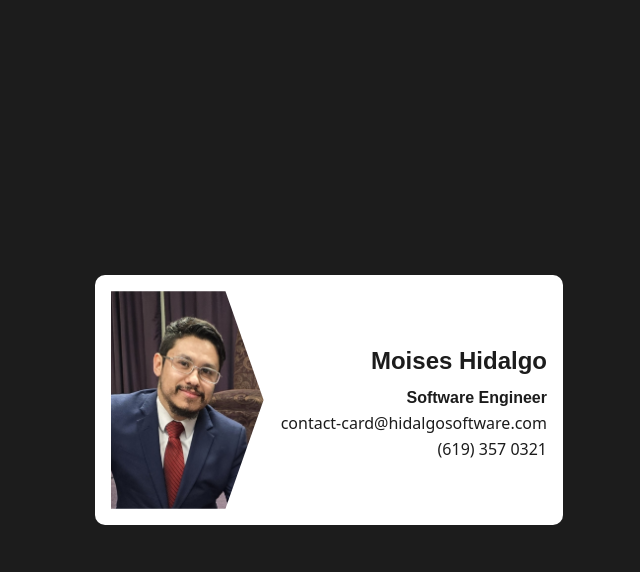
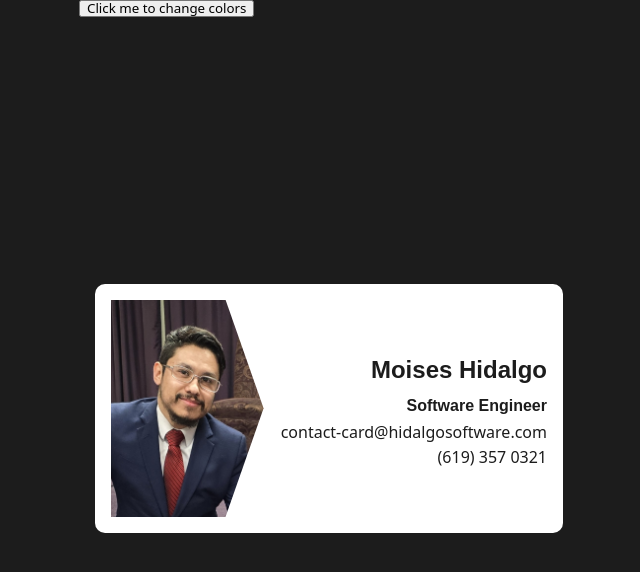
Before and after one commit to Shiinoya/HidalgoSoftware, a SvelteKit app: page /portfolio in a window 1280 px wide. Shown: the top 572 px of the page, without its empty margins (311-951 px from the left). Built offline with nearby package versions, Linux system fonts and the light colour scheme; a web font is replaced by a local one.

Commit message:
Add light/dark mode toggle

```diff
--- /dev/null
+++ b/src/lib/components/smart/Navbar.svelte
@@ -0,0 +1,22 @@
+<script lang="ts">
+  import { changeTheme } from '$lib/utils/color-scheme';
+</script>
+
+<!--
+@component
+
+## Navbar
+Component to allow users navigate or adjust their experience.
+
+### Features
+feature_description
+
+### Props
+- prop_name: prop_description
+-->
+
+<div class="navbar-wrapper">
+  <button on:click={() => changeTheme()}>Click me to change colors</button>
+</div>
+
+<style lang="scss"></style>
--- /dev/null
+++ b/src/lib/utils/color-scheme.ts
@@ -0,0 +1,25 @@
+import { handleLocalStorage } from './localStorage.svelte';
+
+// TODO -- simplify this
+export const changeTheme = (): void => {
+  const prefersDark = window.matchMedia('(prefers-color-scheme: dark)').matches;
+  const currentTheme = handleLocalStorage('theme');
+
+  if (currentTheme === 'light') {
+    document.documentElement.setAttribute('data-theme', 'dark');
+    handleLocalStorage('theme', 'dark');
+  }
+
+  if (currentTheme === 'dark') {
+    document.documentElement.setAttribute('data-theme', 'light');
+    handleLocalStorage('theme', 'light');
+  }
+
+  if (prefersDark && !currentTheme) {
+    document.documentElement.setAttribute('data-theme', 'light');
+    handleLocalStorage('theme', 'light');
+  } else if (!prefersDark && !currentTheme) {
+    document.documentElement.setAttribute('data-theme', 'dark');
+    handleLocalStorage('theme', 'dark');
+  }
+};
--- /dev/null
+++ b/src/lib/utils/localStorage.svelte.ts
@@ -0,0 +1,17 @@
+import { browser } from '$app/environment';
+
+export const handleLocalStorage = (key: string, value?: string): string => {
+  let storedItem = value;
+
+  if (browser) {
+    const item = localStorage.getItem(key);
+
+    if (item) storedItem = JSON.parse(item);
+  }
+
+  if (value) {
+    localStorage.setItem(key, JSON.stringify(value));
+  }
+
+  return storedItem;
+};
--- a/src/routes/+layout.svelte
+++ b/src/routes/+layout.svelte
@@ -1,9 +1,25 @@
 <script lang="ts">
+  import Navbar from '$lib/components/smart/Navbar.svelte';
+
   import '../app.scss';
 </script>
 
-<div>
-  <slot />
+<div class="layout-wrapper">
+  <header>
+    <Navbar />
+  </header>
+
+  <main>
+    <slot />
+  </main>
 </div>
 
-<style lang="scss"></style>
+<style lang="scss">
+  div.layout-wrapper {
+    height: 100vh;
+
+    display: grid;
+    flex-direction: 33% auto;
+    justify-content: center;
+  }
+</style>
--- a/src/routes/portfolio/+page.svelte
+++ b/src/routes/portfolio/+page.svelte
@@ -10,13 +10,8 @@
 
 <style lang="scss">
   .view-wrapper {
-    position: absolute;
-    inset: 0;
+    // margin: 0 auto;
 
-    display: flex;
-    justify-content: center;
-    align-items: center;
-
-    margin: auto;
+    align-content: center;
   }
 </style>
```
